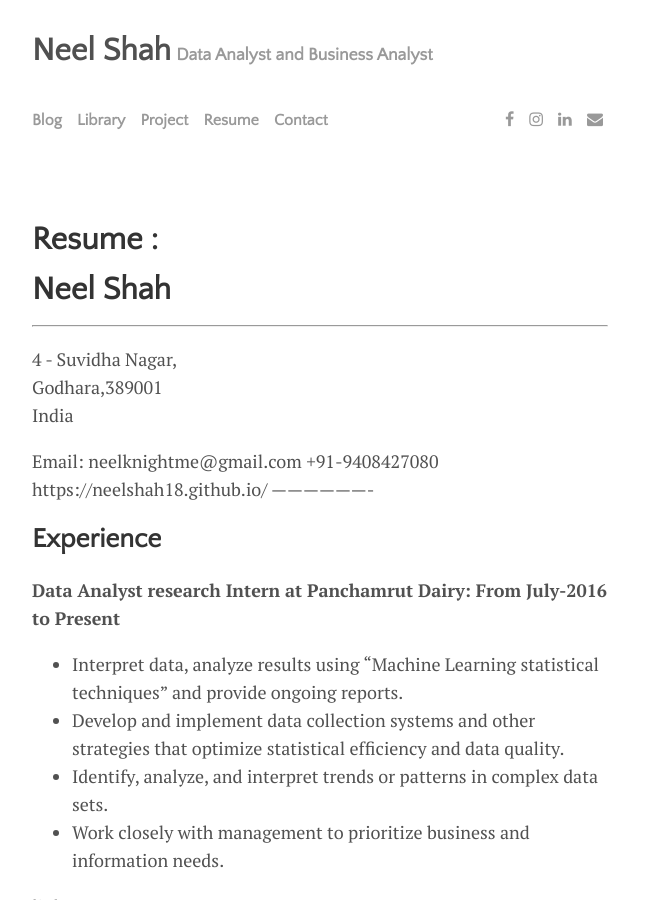
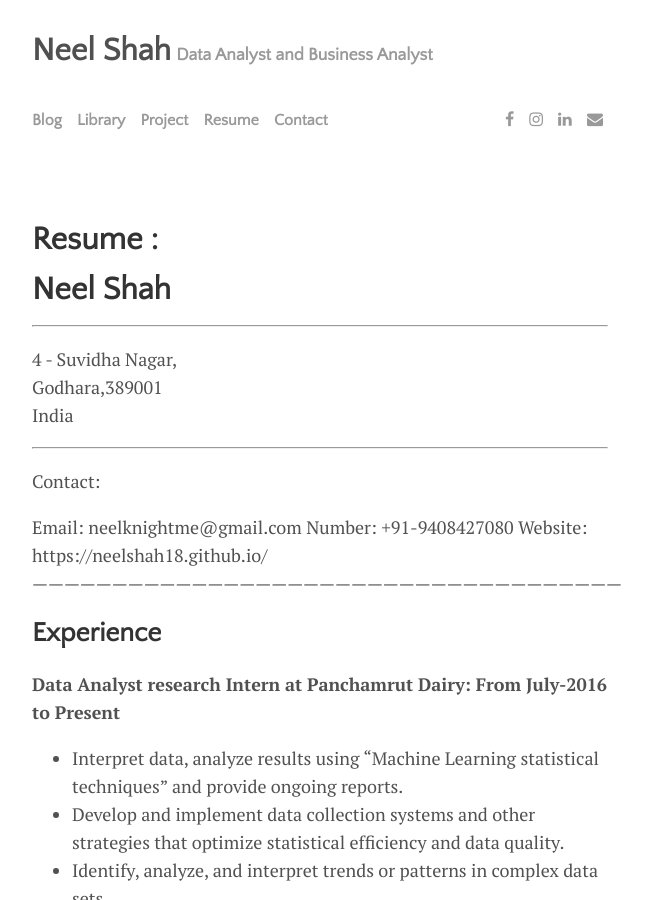
Before and after one commit to NeelShah18/neelshah18.github.io, a Jekyll site: the page built from _resume/2017-02-22-Latest Blog.md, in a window 1280 px wide and 900 px high. Shown: the whole window, without its empty margins (320-972 px from the left). Built offline with Jekyll 4.4.1, drawn with Linux system fonts in a browser that asks for light colours; nearby versions of some CDN libraries; some of the changed lines change nothing that is shown.

Commit message:
Update 2017-02-22-Latest Blog.md

```diff
--- a/_resume/2017-02-22-Latest Blog.md
+++ b/_resume/2017-02-22-Latest Blog.md
@@ -6,16 +6,18 @@ title: "Resume :"
 Neel Shah
 =========
 
--------------------
+---------------------------------------------------------------------------------------------------------------
 4 - Suvidha Nagar,
 Godhara,389001
 India
 
+--------------------------------------------------------------------------------------------------------------
+Contact:
+
 Email: neelknightme@gmail.com
-+91-9408427080
-https://neelshah18.github.io/
--------------------
-
+Number: +91-9408427080
+Website: https://neelshah18.github.io/
+---------------------------------------------------------------------------------------------------------------
 
 Experience
 ----------
```
